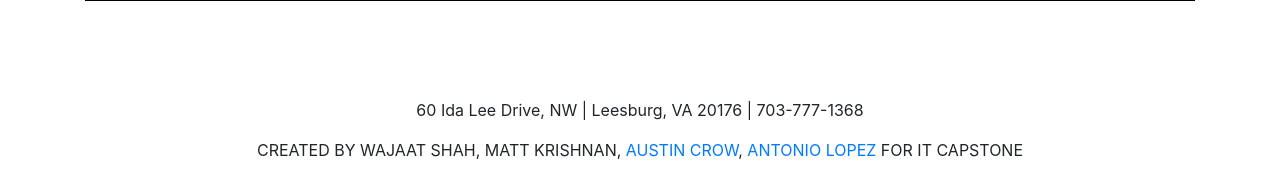
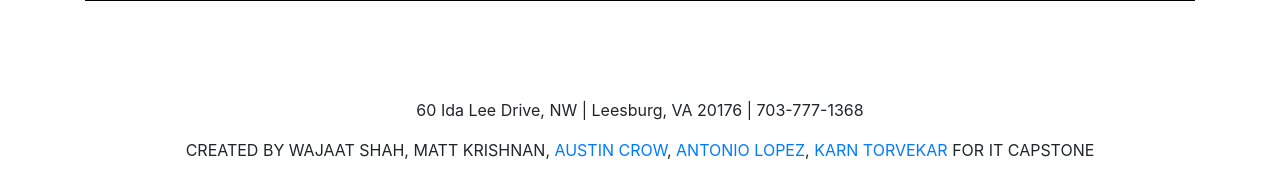
Before and after one commit to GMU-The-Dream-Team/fitnessClassReservationSystem, a Django app: page /accounts/signup/ in a window 1280 px wide. Shown: the part 1121-1299 px from the top of the page. Run offline with Django 3.2, Linux system fonts and the light colour scheme; some libraries are stand-ins or nearby versions.

Commit message:
Edited Base_layout.html

```diff
--- a/templates/base_layout.html
+++ b/templates/base_layout.html
@@ -91,7 +91,7 @@
         <div class="row">
           <div class="col-12">
             <p>60 Ida Lee Drive, NW | Leesburg, VA 20176 | 703-777-1368</p>
-			      <p>CREATED BY WAJAAT SHAH, MATT KRISHNAN, <a href="www.linkedin.com/in/austincrow0191" a>AUSTIN CROW</a>, <a href="https://www.linkedin.com/in/antonio-lopez-447173209/"> ANTONIO LOPEZ</a> FOR IT CAPSTONE</p>
+			      <p>CREATED BY WAJAAT SHAH, MATT KRISHNAN, <a href="www.linkedin.com/in/austincrow0191" a>AUSTIN CROW</a>, <a href="https://www.linkedin.com/in/antonio-lopez-447173209/"> ANTONIO LOPEZ</a>, <a href="https://www.linkedin.com/in/karntorvekar/"> KARN TORVEKAR</a> FOR IT CAPSTONE</p>
           </div>
         </div>
       </div>
```
